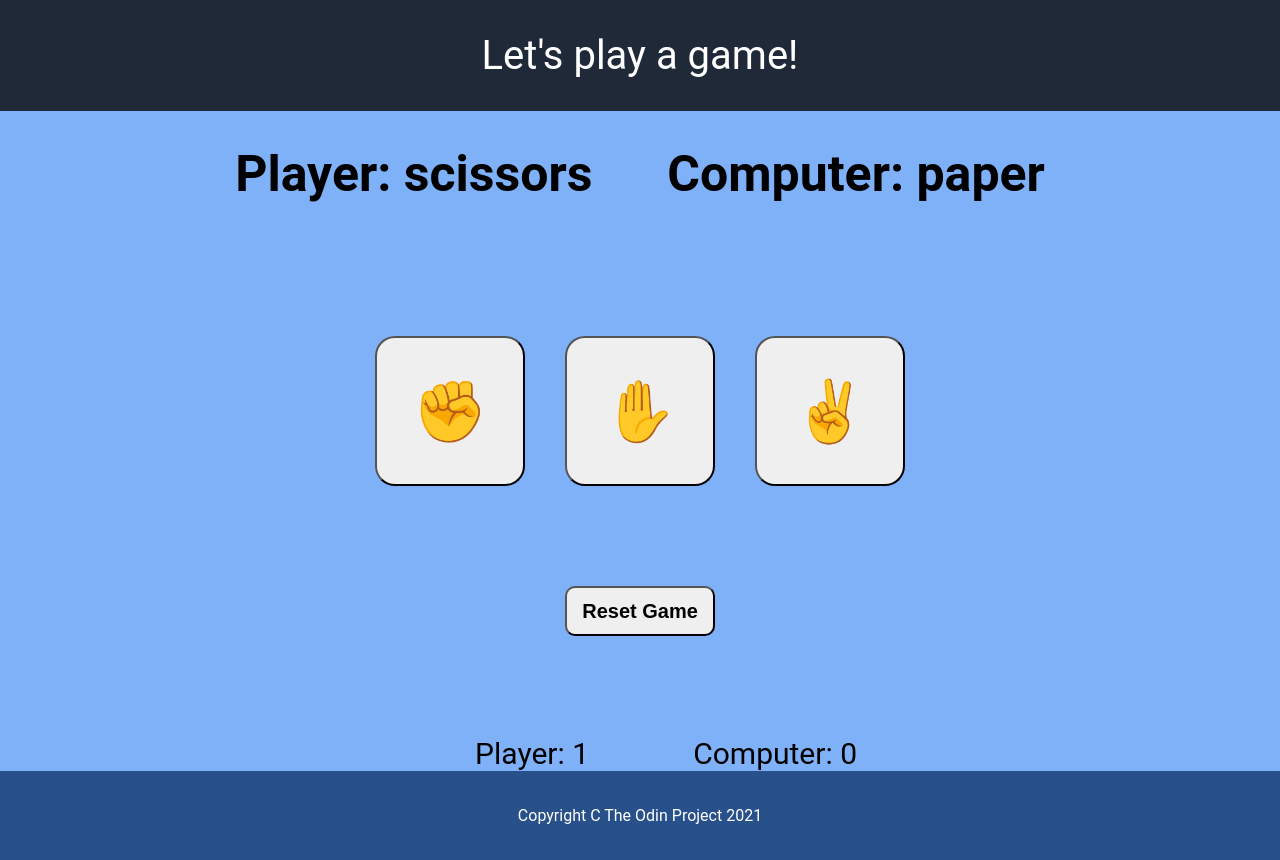
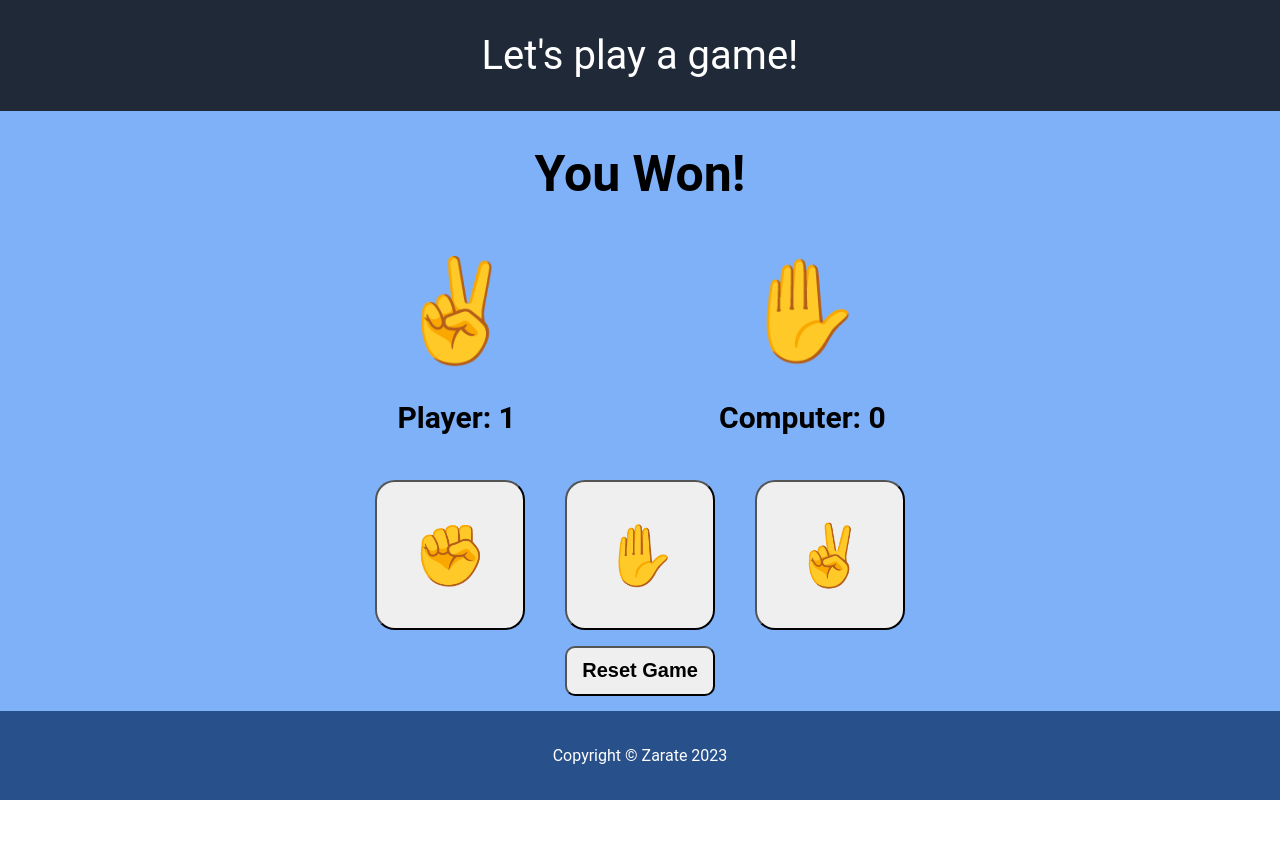
Before and after one commit to Ztnix/Rock-Paper-Scissors, a plain HTML site: page index.html in a window 1280 px wide. Both pictures are taken after a click on the button "✌️". After the commit the page ends 800 px from the top, so only its background shows below. Drawn offline with Linux system fonts and the light colour scheme.

Commit message:
Updated RPS game

```diff
--- a/index.html
+++ b/index.html
@@ -14,6 +14,17 @@
 
     <div class="mid">
         <h1 id="headtext">Make a choice and play!</h1>
+        <div class="midUpper">
+            <div class="player">
+                <p id="playerIcon">❓</p>
+                <p id="playerScore">Player: 0</p>
+            </div>
+            <div class="computer">
+                <p id="computerIcon">❓</p>
+                <p id="computerScore">Computer: 0</p>
+            </div>
+
+        </div>
         <div class="buttons">
             <button class="gameButtons" id="rockBtn">✊</button>
             <button class="gameButtons" id="paperBtn">✋</button>
@@ -24,7 +35,7 @@
     </div>
 
     <div class="footer">
-        Copyright C The Odin Project 2021
+        Copyright © Zarate 2023
     </div>
 
     <script src="script.js"></script>
--- a/script.js
+++ b/script.js
@@ -12,7 +12,11 @@ let resetGame = function(){
     scissorsBtn.disabled = false;
     contCpu=0;
     contP=0;
-    score.textContent= `Player: ${contP}       Com: ${contCpu} !`
+    result.textContent="Make a choice and play!"
+    playerIcon.textContent="❓"
+    computerIcon.textContent="❓"
+    playerScore.textContent= `Player: ${contP}`
+    computerScore.textContent=`Computer: ${contCpu}`
 }
 
 let rockBtn = document.getElementById("rockBtn")
@@ -20,7 +24,10 @@ let paperBtn = document.getElementById("paperBtn")
 let scissorsBtn = document.getElementById("scissorsBtn")
 let resetBtn = document.getElementById("resetBtn")
 let result = document.getElementById("headtext")
-let scoreBoard = document.getElementById("score")
+let playerIcon = document.getElementById("playerIcon")
+let computerIcon = document.getElementById("computerIcon")
+let playerScore = document.getElementById("playerScore")
+let computerScore = document.getElementById("computerScore")
 
 rockBtn.addEventListener("click",()=> startGame("rock"));
 paperBtn.addEventListener("click",()=> startGame("paper"));
@@ -29,28 +36,58 @@ resetBtn.addEventListener("click",()=> resetGame())
 
 let startGame = function(playerChoice){
     let comChoice = getComChoice();
-    result.textContent= `Player: ${playerChoice}      Computer: ${comChoice}`
+    updateIcons(comChoice,playerChoice)
     playRound(comChoice,playerChoice);
+}
+
+let updateIcons = function(comChoice,playerChoice){
+    switch(playerChoice){
+        case "rock":
+            playerIcon.textContent="✊"
+            break
+        case "paper":
+            playerIcon.textContent="✋"
+            break
+        case "scissors":
+            playerIcon.textContent="✌️"
+            break
+    }
+
+    switch(comChoice){
+        case "rock":
+            computerIcon.textContent="✊"
+            break
+        case "paper":
+            computerIcon.textContent="✋"
+            break
+        case "scissors":
+            computerIcon.textContent="✌️"
+            break
+    }
 }
 
 let playRound = function(comChoice,playerChoice){
 
     if (comChoice == playerChoice){
         console.log("You Tied!")
+        result.textContent="You Tied!"
     }
 
     else if (playerChoice == "rock" && comChoice == "scissors" ||
              playerChoice == "scissors" && comChoice == "paper"||
              playerChoice == "paper" && comChoice == "rock"){
                 console.log("You Won!")
+                result.textContent="You Won!"
                 contP++
              }
     else{
         console.log("You Lost!")
+        result.textContent="You Lost!"
         contCpu++
     }
 
-    score.textContent= `       Player: ${contP}              Computer: ${contCpu}`
+    playerScore.textContent= `Player: ${contP}`
+    computerScore.textContent=`Computer: ${contCpu}`
 
 if (contP ==5){
     alert("You Won The Game!")
--- a/style.css
+++ b/style.css
@@ -32,11 +32,10 @@ body{
 .mid{
     display: flex;
     flex:1;
-    justify-content: center;
+    justify-content: space-between;
     align-items: center;
     background-color: #7fb1f8;
     flex-direction: column;
-    gap: 100px;
 }
 
 .buttons{
@@ -76,3 +75,28 @@ h1{
     font-weight: 30px;
     text-align: center;
 }
+
+.midUpper{
+    display: flex;
+    gap: 200px;
+    justify-content: center;
+    align-items: center;
+}
+
+.player,.computer{
+    display: flex;
+    flex-direction: column;
+    justify-content: center;
+    align-items: center;
+    font-size: 30px;
+    font-weight: bold;
+}
+
+#playerIcon,#computerIcon{
+    margin: 0px;
+    font-size: 100px;
+}
+
+#vs{
+    font-size: 70px;
+}
```
